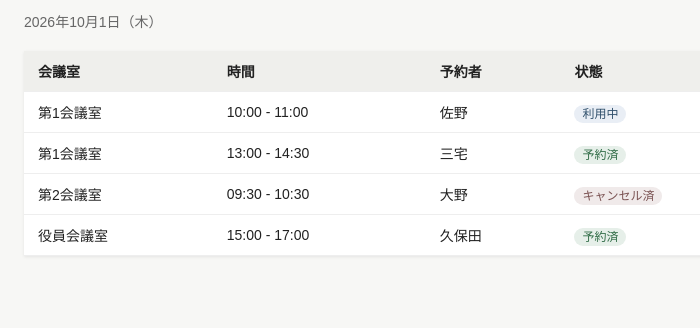
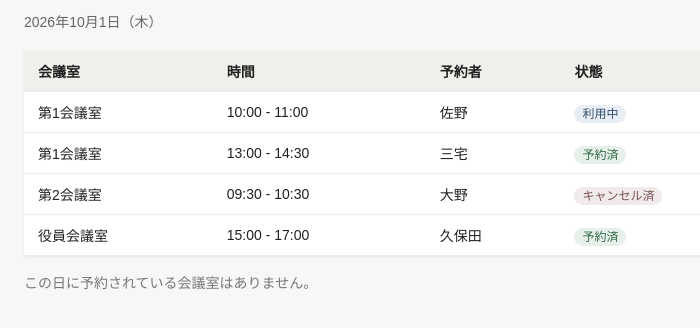
Before and after one commit to Daito-V/meeting-room-mock, a plain HTML site: page index.html in a window 1280 px wide. Shown: the part 56-384 px from the top of the page, without its empty margins (0-700 px from the left). Drawn offline with Linux system fonts and the light colour scheme.

Commit message:
Update index.html
予約が0件のときのメッセージを追加

```diff
--- a/index.html
+++ b/index.html
@@ -77,7 +77,7 @@
     </tbody>
   </table>
 
-  <!-- ここに0件メッセージを追加 -->
+<p class="empty">この日に予約されている会議室はありません。</p>
 
 </body>
 </html>
```
